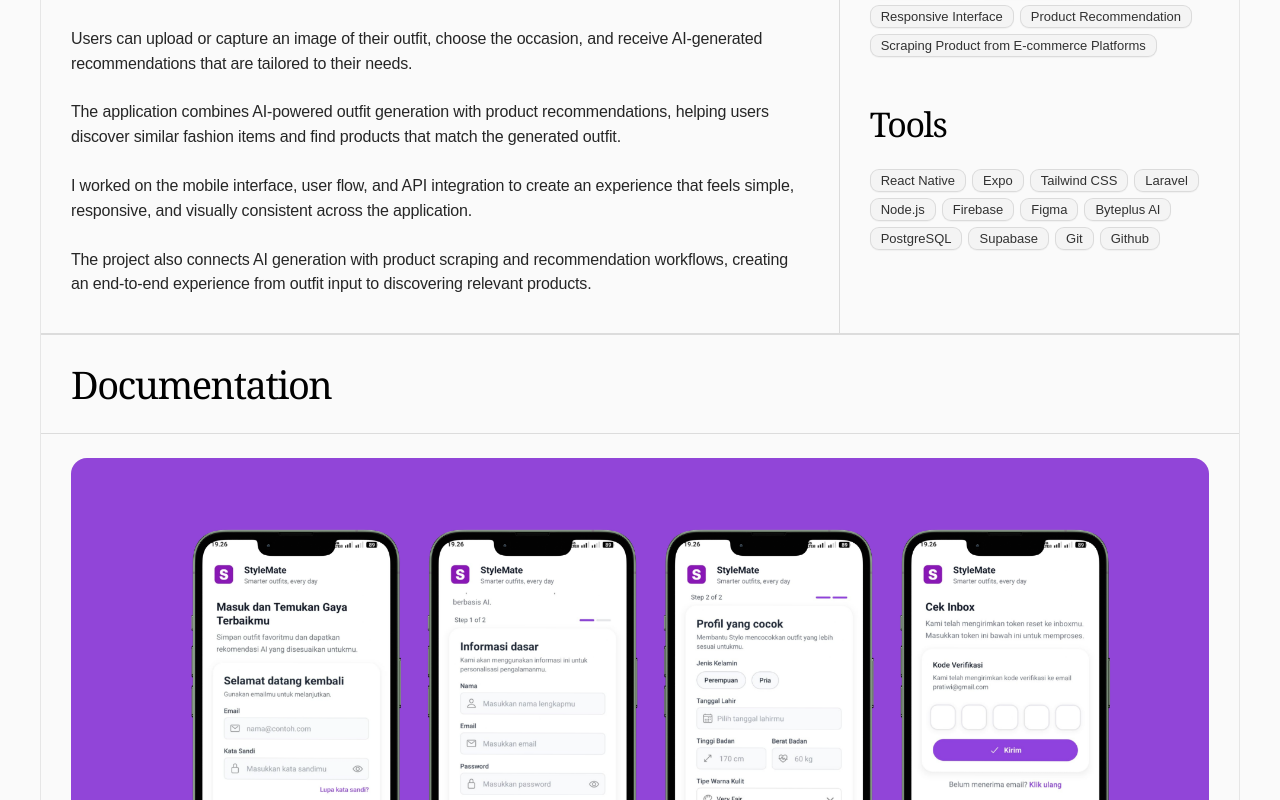
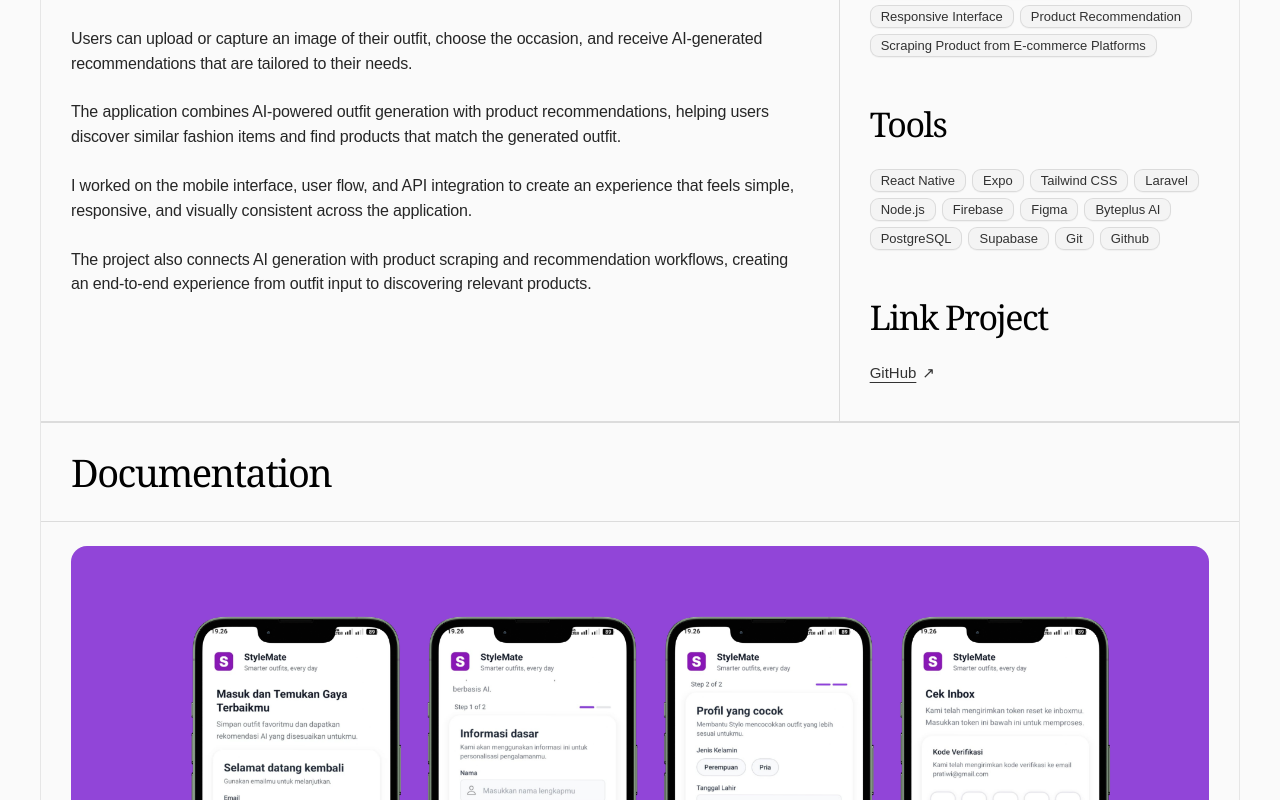
Before and after one commit to tiarayg/Portofolio, a Next.js app: page /projects/stylemate in a window 1280 px wide. Shown: the part 1386-2186 px from the top of the page. Built offline with nearby package versions, Linux system fonts and the light colour scheme.

Commit message:
Add link project

```diff
--- a/app/projects/cafetarian/page.tsx
+++ b/app/projects/cafetarian/page.tsx
@@ -40,7 +40,6 @@ export default function CafetarianProjectPage() {
           "Cafe Management System",
           "Payment Integration",
           "Responsive Interface",
-
         ]}
         tools={[
           "React Native",
@@ -49,6 +48,12 @@ export default function CafetarianProjectPage() {
           "Tailwind CSS",
           "Git",
           "GitHub",
+        ]}
+        projectLinks={[
+          {
+            label: "GitHub",
+            url: "https://github.com/Cafetarian-ID",
+          },
         ]}
       />
 
--- a/app/projects/dec-ai/page.tsx
+++ b/app/projects/dec-ai/page.tsx
@@ -50,6 +50,12 @@ export default function DecAiProjectPage() {
           "GitHub",
           "Figma",
         ]}
+        projectLinks={[
+          {
+            label: "GitHub",
+            url: "https://github.com/tiarayg/web-decodes",
+          },
+        ]}
       />
 
       {/* DOCUMENTATION */}
--- a/app/projects/hospital-intern/page.tsx
+++ b/app/projects/hospital-intern/page.tsx
@@ -53,6 +53,13 @@ export default function HospitalInternProjectPage() {
           "Git",
           "GitHub",
         ]}
+
+        projectLinks={[
+          {
+            label: "GitHub",
+            url: "https://github.com/tiarayg/hospital_intern",
+          },
+        ]}
       />
 
       {/* DOCUMENTATION */}
--- a/app/projects/libromate/page.tsx
+++ b/app/projects/libromate/page.tsx
@@ -50,6 +50,13 @@ export default function LibromateProjectPage() {
           "GitLab",
           "Figma",
         ]}
+
+        projectLinks={[
+          {
+            label: "GitLab",
+            url: "https://gitlab.com/tiarapratiwi889/libromate",
+          },
+        ]}
       />
 
       {/* DOCUMENTATION */}
--- a/app/projects/serelio/page.tsx
+++ b/app/projects/serelio/page.tsx
@@ -47,6 +47,13 @@ export default function SerelioProjectPage() {
           "Wireframing",
           "Prototyping",
         ]}
+
+        projectLinks={[
+          {
+            label: "Figma",
+            url: "https://www.figma.com/design/aFAtPOqDcB5cVXhfdqpQPr/Serelio-Design-File---TUBES?node-id=1-4&p=f&t=Ybq5j3OfM0QbXgEj-0",
+          },
+        ]}
       />
 
       {/* DOCUMENTATION */}
--- a/app/projects/stylemate/page.tsx
+++ b/app/projects/stylemate/page.tsx
@@ -57,6 +57,13 @@ export default function StylemateProjectPage() {
           "Git",
           "Github",
         ]}
+
+        projectLinks={[
+          {
+            label: "GitHub",
+            url: "https://github.com/styloartificial",
+          },
+        ]}
       />
 
       {/* DOCUMENTATION */}
--- a/components/projects/ProjectStory.tsx
+++ b/components/projects/ProjectStory.tsx
@@ -1,13 +1,19 @@
+
 type ProjectStoryProps = {
   paragraphs: string[];
   services: string[];
   tools: string[];
+  projectLinks?: {
+    label: string;
+    url: string;
+  }[];
 };
 
 export default function ProjectStory({
   paragraphs,
   services,
   tools,
+  projectLinks = [],
 }: ProjectStoryProps) {
   return (
     <section className="relative overflow-hidden">
@@ -34,7 +40,7 @@ export default function ProjectStory({
             </div>
           </div>
 
-          {/* SERVICES + TOOLS */}
+          {/* SERVICES + TOOLS + LINK PROJECT */}
           <div className="px-[28px] py-[30px] sm:px-[38px] sm:py-[36px] md:px-[30px] lg:px-[30px]">
 
             {/* SERVICES */}
@@ -62,6 +68,35 @@ export default function ProjectStory({
                 ))}
               </div>
             </div>
+
+            {/* LINK PROJECT */}
+            {projectLinks.length > 0 && (
+              <div className="mt-[50px]">
+                <h2 className="font-serif text-[34px] leading-none tracking-[-1.5px]">
+                  Link Project
+                </h2>
+
+                <div className="mt-[28px] flex flex-col items-start gap-[10px]">
+                  {projectLinks.map((link) => (
+                    <a
+                      key={link.label}
+                      href={link.url}
+                      target="_blank"
+                      rel="noopener noreferrer"
+                      className="group inline-flex items-center gap-[6px] text-[15px] text-black/80 transition-opacity hover:opacity-50"
+                    >
+                      <span className="underline underline-offset-[4px]">
+                        {link.label}
+                      </span>
+
+                      <span className="transition-transform duration-300 group-hover:-translate-y-[2px] group-hover:translate-x-[2px]">
+                        ↗
+                      </span>
+                    </a>
+                  ))}
+                </div>
+              </div>
+            )}
           </div>
         </div>
 
```
